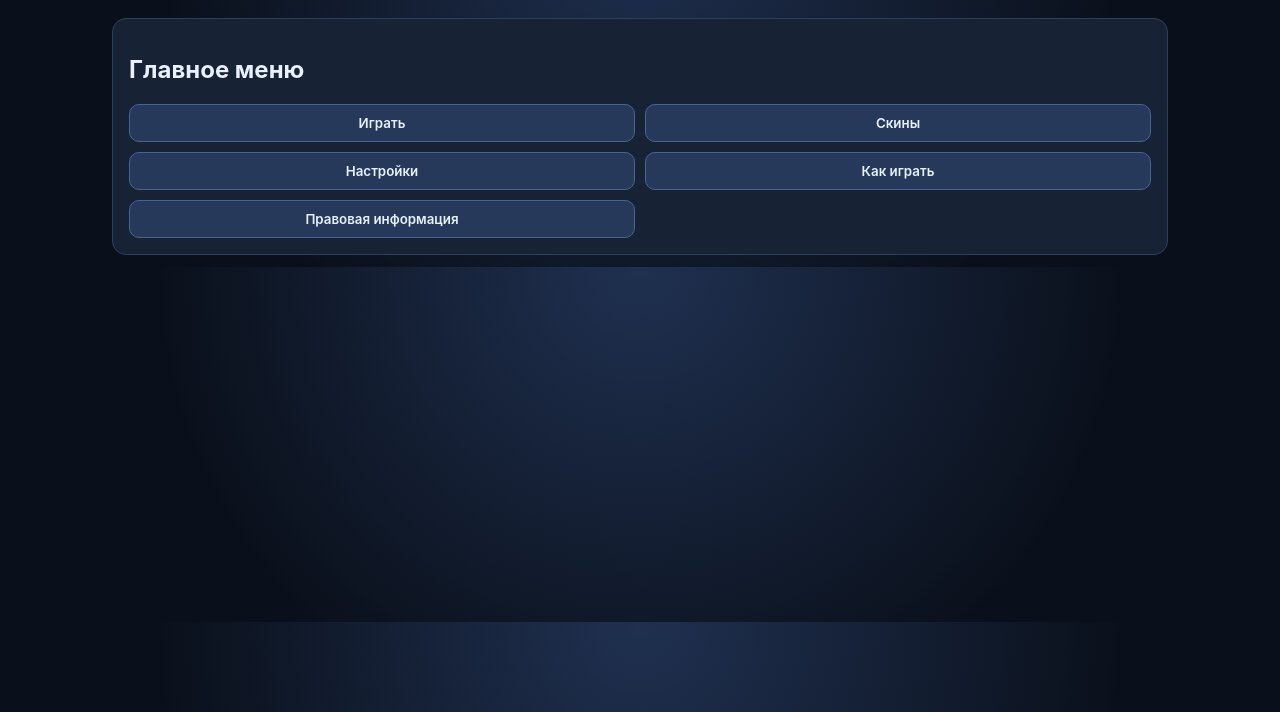
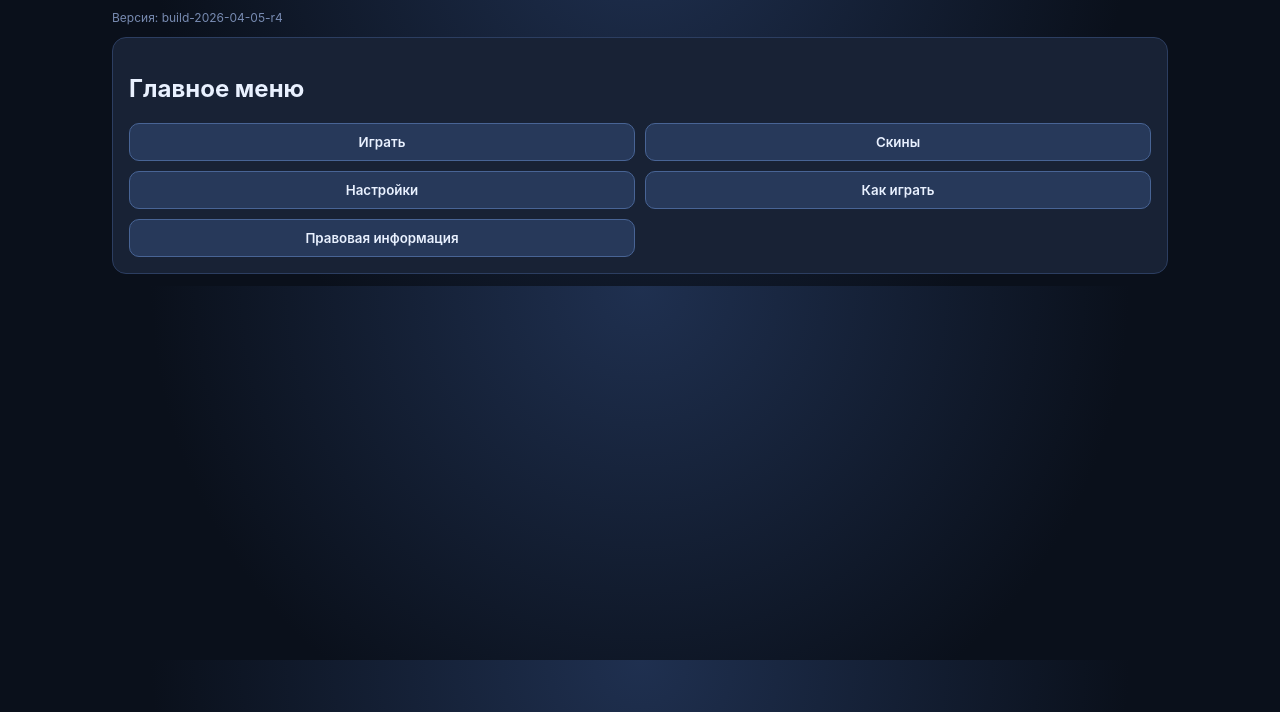
Before and after one commit to zavvova37-cpu/codex-code-generator, a plain HTML site: page index.html in a window 1280 px wide. Shown: the part 88-800 px from the top of the page. Drawn offline with Linux system fonts and the light colour scheme.

Commit message:
chore: add visible build version label for deploy verification

```diff
--- a/game.js
+++ b/game.js
@@ -11,6 +11,7 @@ const BOT_PRESETS = {
   medium: { reactionMs: 170, shotError: 0.12, jumpChance: 0.45 },
   hard: { reactionMs: 100, shotError: 0.06, jumpChance: 0.65 },
 };
+const BUILD_VERSION = "build-2026-04-05-r4";
 
 const cfg = {
   matchSeconds: 75,
@@ -48,6 +49,7 @@ const ui = {
   mobileUI: document.getElementById("mobileUI"),
   controlLeft: document.getElementById("controlLeft"),
   controlRight: document.getElementById("controlRight"),
+  buildInfo: document.getElementById("buildInfo"),
 };
 
 const ctx = ui.canvas.getContext("2d");
@@ -758,6 +760,7 @@ initSkinsUI();
 setupNav();
 initMobileControls();
 initYandexSdkHooks();
+ui.buildInfo.textContent = `Версия: ${BUILD_VERSION}`;
 window.addEventListener("pointerdown", unlockAudio, { once: true });
 window.addEventListener("keydown", unlockAudio, { once: true });
 ui.musicToggle.addEventListener("change", updateMusicState);
--- a/index.html
+++ b/index.html
@@ -12,6 +12,7 @@
         <h1>Пиксель-Данк: Дуэль</h1>
         <div id="hudTop" class="hud-top">Готово к матчу</div>
       </header>
+      <div id="buildInfo" class="build-info"></div>
 
       <section id="screenMain" class="screen card">
         <h2>Главное меню</h2>
--- a/styles.css
+++ b/styles.css
@@ -34,6 +34,13 @@ body {
 .hud-top {
   font-weight: 700;
   color: #c9dbff;
+}
+
+.build-info {
+  margin-top: 4px;
+  font-size: 12px;
+  color: #93a9d6;
+  opacity: 0.8;
 }
 
 .card {
```
